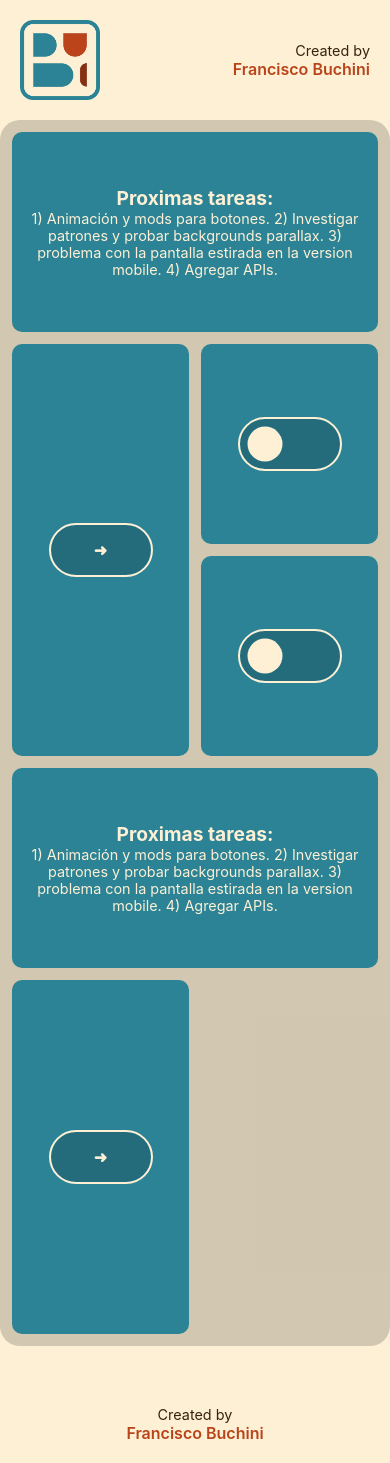
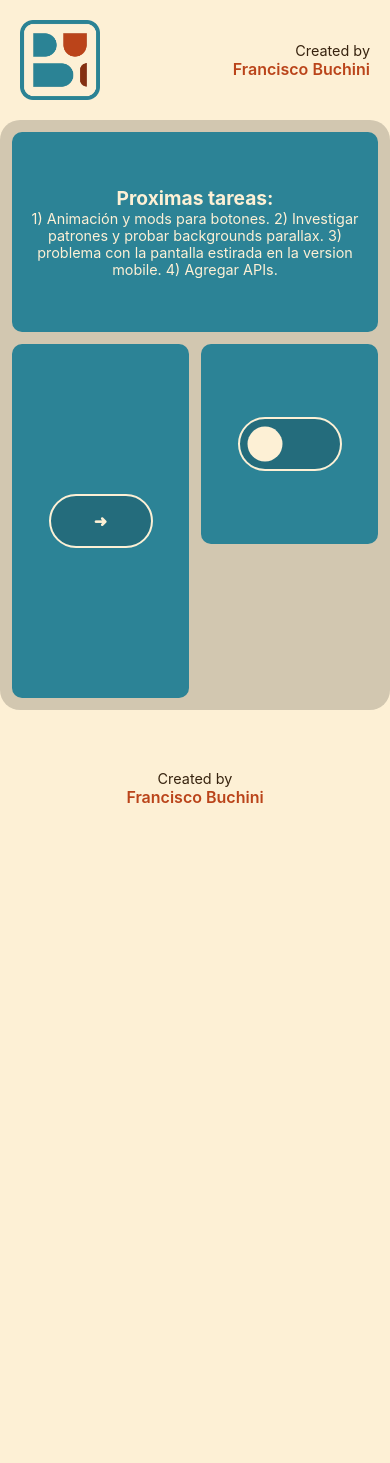
Before and after one commit to franciscobuchini/Portfolio, a React (Vite) app: page / in a window 390 px wide. After the commit the page ends 844 px from the top, so only its background shows below. Built offline with nearby package versions, Linux system fonts and the light colour scheme.

Commit message:
mobilefirst testing

```diff
--- a/src/BentoGrid.jsx
+++ b/src/BentoGrid.jsx
@@ -9,9 +9,6 @@ export default function BentoGrid() {
       <Bento Bsv='2' Bsh='4' Bst='B9' Th='Proximas tareas:' Tp='1) Animación y mods para botones. 2) Investigar patrones y probar backgrounds parallax. 3) problema con la pantalla estirada en la version mobile. 4) Agregar APIs.' Tta='center' Tjc='center' />
       <Bento Bsv='4' Bsh='2' Bst='B7' Com={Button} />
       <Bento Bsv='2' Bsh='2' Bst='B7' Com={ThemeSwitch} />
-      <Bento Bsv='2' Bsh='4' Bst='B9' Th='Proximas tareas:' Tp='1) Animación y mods para botones. 2) Investigar patrones y probar backgrounds parallax. 3) problema con la pantalla estirada en la version mobile. 4) Agregar APIs.' Tta='center' Tjc='center' />
-      <Bento Bsv='4' Bsh='2' Bst='B7' Com={Button} />
-      <Bento Bsv='2' Bsh='2' Bst='B7' Com={ThemeSwitch} />
     </main>
     )
   }
```
